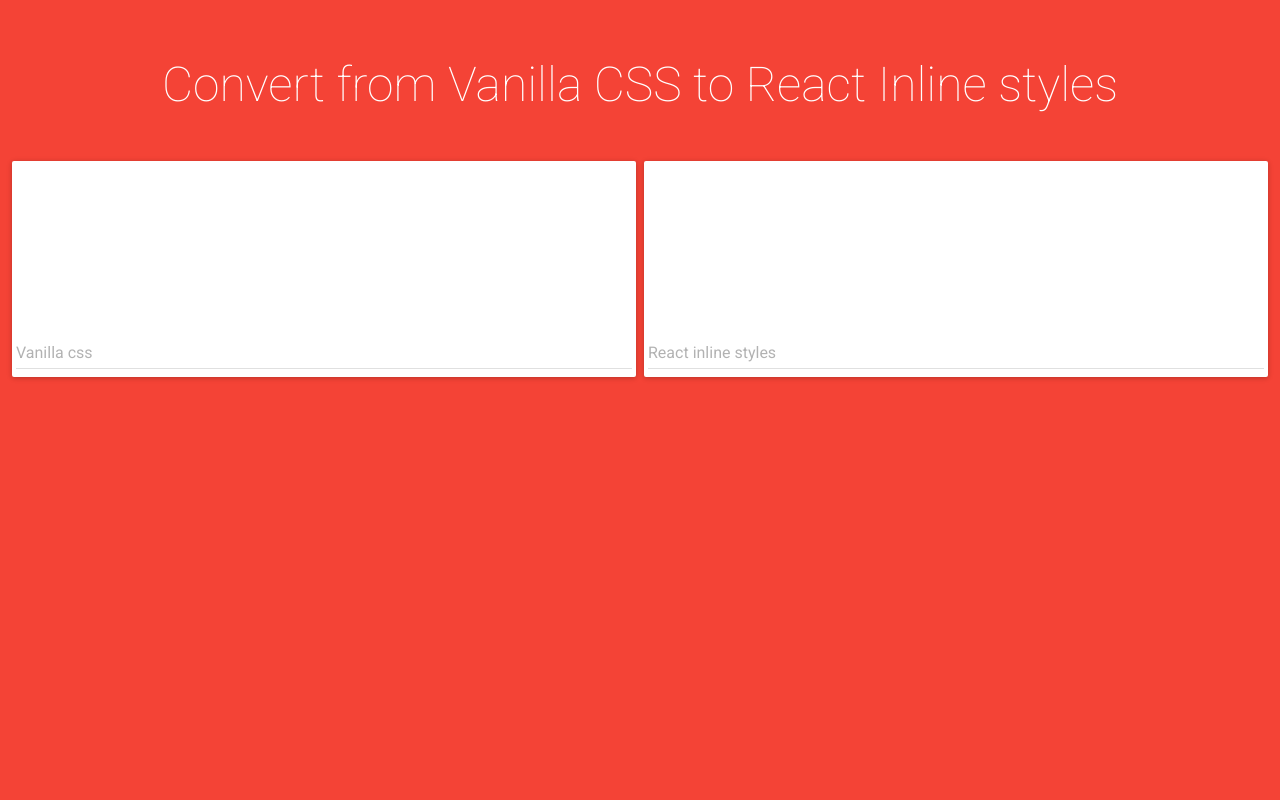
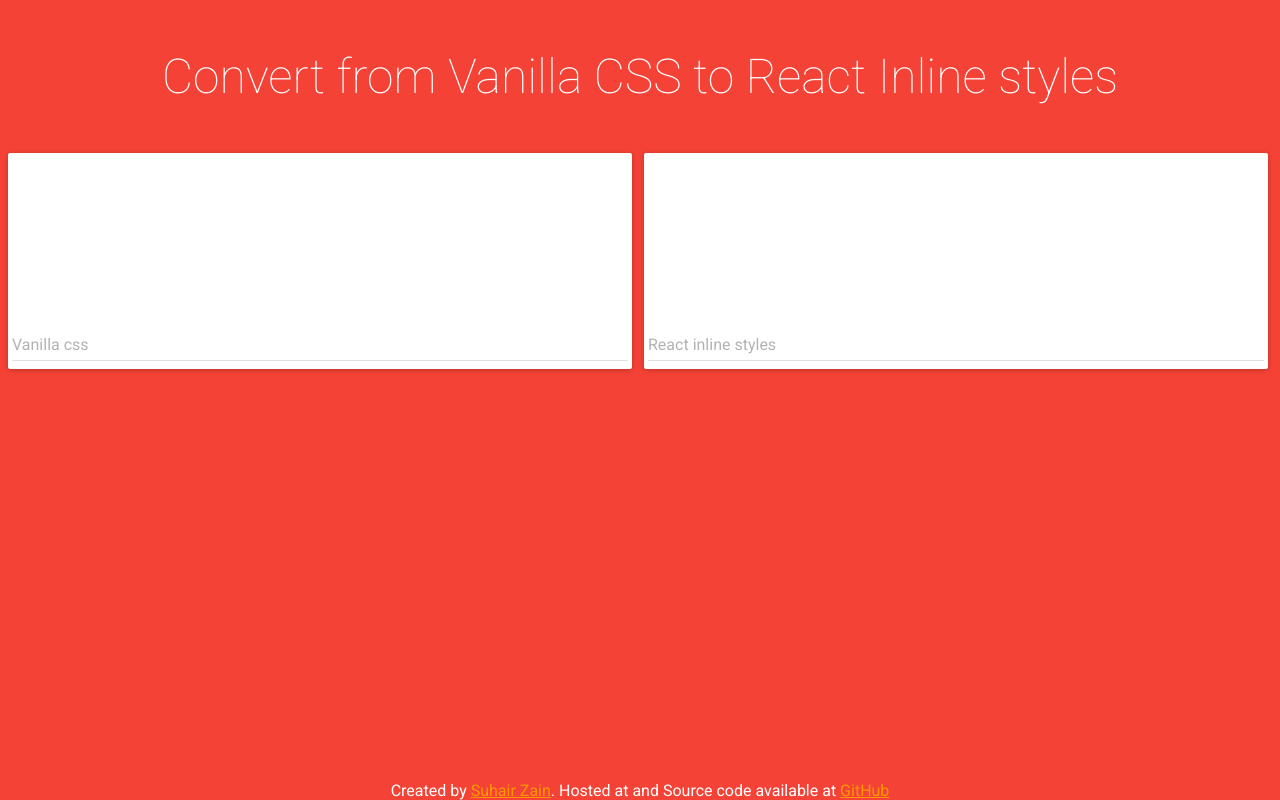
Before and after one commit to SuhairZain/css-reactify, a React app: page / in a window 1280 px wide. Built offline with nearby package versions, Linux system fonts and the light colour scheme; what react-tap-event-plugin would draw is missing.

Commit message:
added footer

```diff
--- a/index.html
+++ b/index.html
@@ -4,14 +4,23 @@
     <title>Convert from Vanilla CSS to React Inline styles</title>
     <link href='https://fonts.googleapis.com/css?family=Roboto:400,100' rel='stylesheet' type='text/css'>
     <style>
+        html, body{
+            height: 100%;
+        }
+
         body{
             background-color: #F44336;
             font-family: 'Roboto', sans-serif;
+            margin: 0;
+        }
+
+        a{
+            color: #ff9800;
         }
     </style>
 </head>
 <body>
-<div id="root"></div>
+<div id="root" style="height: 100%"></div>
 <script src="dist/bundle.js"></script>
 </body>
 </html>
--- a/src/App.jsx
+++ b/src/App.jsx
@@ -23,10 +23,12 @@ class App extends React.Component {
     styles = {
         root: {
             display: 'flex',
-            flexDirection: 'column'
+            flexDirection: 'column',
+            height: '100%'
         },
         cards: {
-            display: 'flex'
+            display: 'flex',
+            flexGrow: 1
         },
         title: {
             color: '#fff',
@@ -34,6 +36,10 @@ class App extends React.Component {
             fontWeight: 100,
             textAlign: 'center',
             width: '100%'
+        },
+        footer: {
+            color: '#fff',
+            textAlign: 'center'
         }
     };
 
@@ -52,6 +58,10 @@ class App extends React.Component {
                     <InputCard onChange={this.handleChange} text={this.state.input} hint="Vanilla css"/>
                     <InputCard text={this.state.output} hint="React inline styles"/>
                 </div>
+                <div style={this.styles.footer}>
+                    Created by <a href="https://suhairzain.me">Suhair Zain</a>.
+                    Hosted at and Source code available at <a href="https://github.com/SuhairZain/css-reactify">GitHub</a>
+                </div>
             </div>
         );
     }
--- a/src/InputCard.jsx
+++ b/src/InputCard.jsx
@@ -10,9 +10,9 @@ import TextField from 'material-ui/TextField';
 class InputCard extends React.Component {
     styles = {
         root: {
-            marginLeft: '4px',
+            marginLeft: '8px',
             marginRight: '4px',
-            width: '50%'
+            width: 'calc(50% - 16px)'
         },
         field: {
             padding: '0 4px'
```
